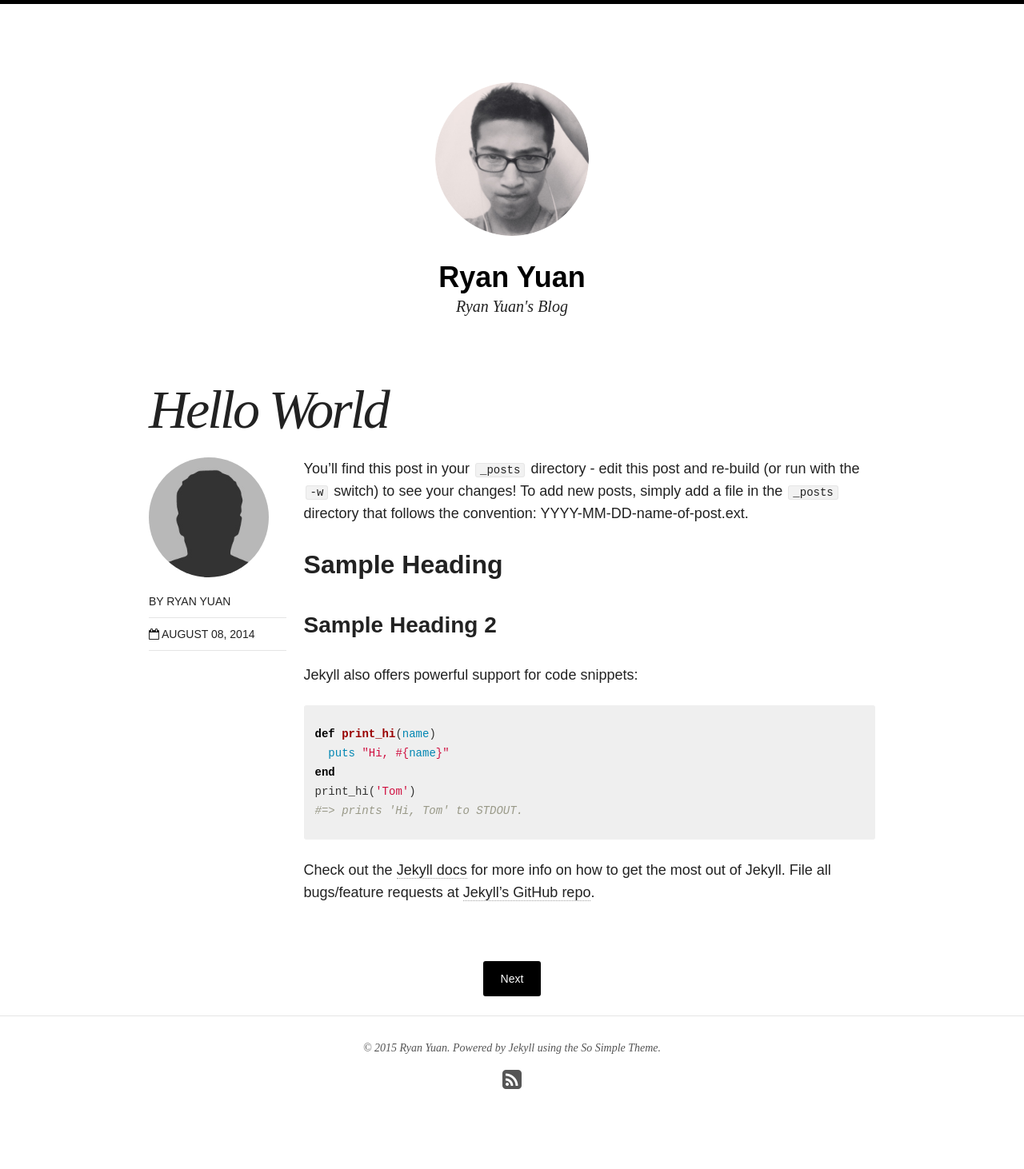
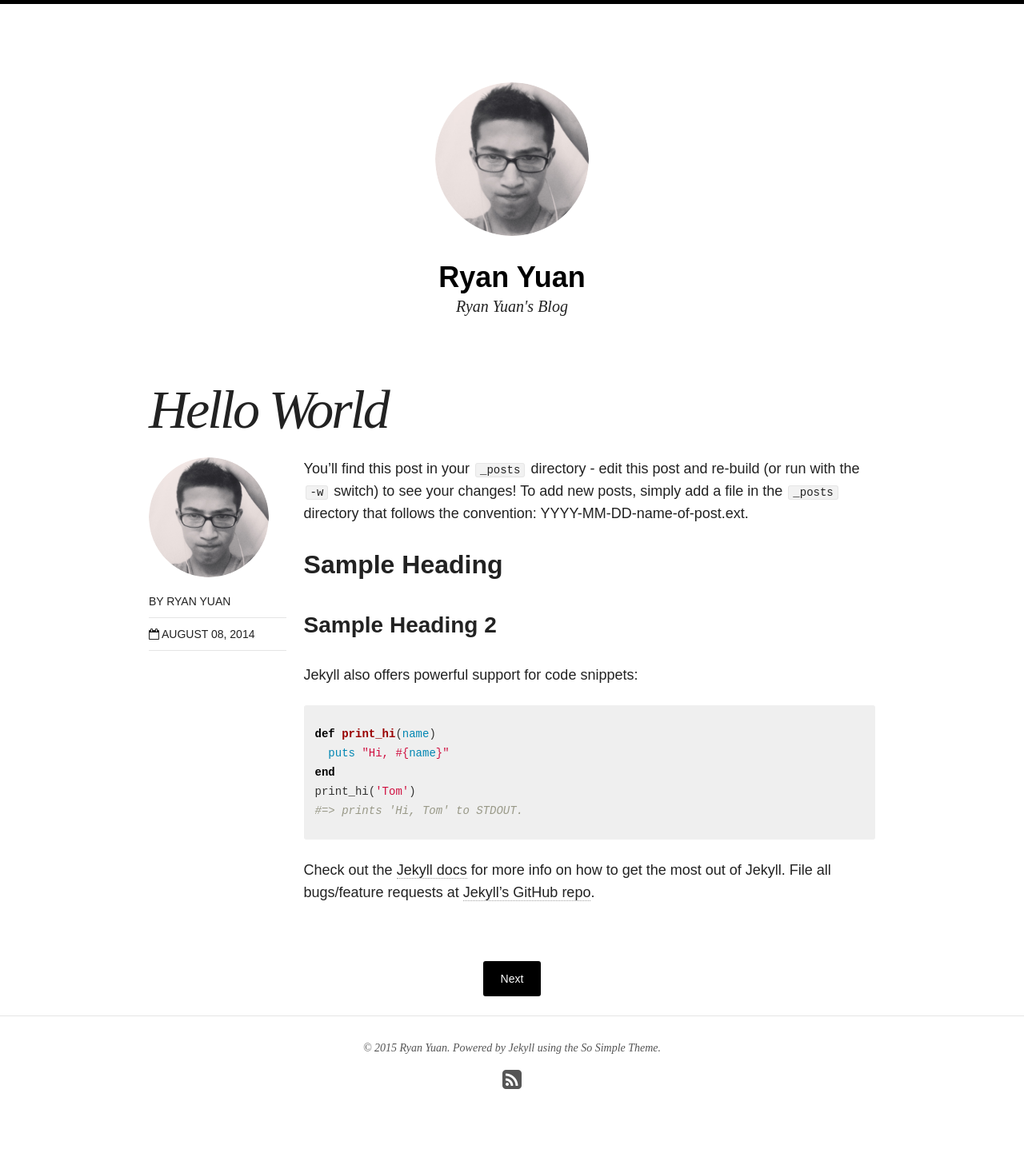
Before and after one commit to ryanyuan42/ryanyuan42.github.io, a Jekyll site: the page built from _posts/blog/2014-08-08-hello-world.md, in a window 1280 px wide. Shown: the whole page at 80% size. Built offline with Jekyll 4.4.1, drawn with Linux system fonts in a browser that asks for light colours; nearby versions of some CDN libraries.

Commit message:
Update _config.yml

```diff
--- a/_config.yml
+++ b/_config.yml
@@ -34,7 +34,7 @@ exclude: ["lib", "config.rb", "Capfile", "config", "log", "Rakefile", "Rakefile.
 # Site owner
 owner:
   name: Ryan Yuan
-  avatar: bio-photo.jpg
+  avatar: ryanyuan.png
   email: ryan.yuan@berkeley.edu
   disqus-shortname:
   twitter: #username
```
